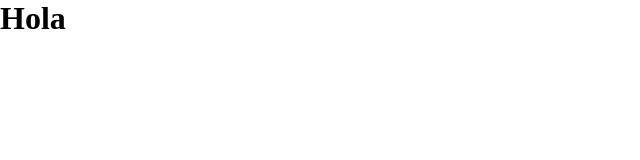
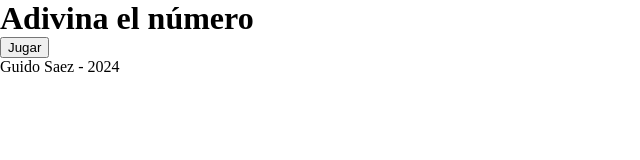
Before and after one commit to GuidoSaez/Mini-Proyectos, a plain HTML site: page adivina-el-numero/index.html in a window 1280 px wide. Shown: the whole page, without its empty margins (0-640 px from the left). Drawn offline with Linux system fonts and the light colour scheme.

Commit message:
index terminado

```diff
--- a/adivina-el-numero/index.html
+++ b/adivina-el-numero/index.html
@@ -3,6 +3,7 @@
   <head>
     <meta charset="UTF-8">
     <meta name="viewport" content="width=device-width, initial-scale=1.0">
+    <meta name="description" content="Juego 'Adivina el número' donde puedes probar tu suerte adivinando el número elegido al azar">
     <title>Adivina el número</title>
     <link rel="stylesheet" href="css/reset.css">
     <link rel="preconnect" href="https://fonts.googleapis.com">
@@ -11,6 +12,12 @@
     <link rel="stylesheet" href="css/index.css">
   </head>
   <body>
-    <h1>Hola</h1>
+    <main>
+      <h1>Adivina el número</h1>
+      <button id="btn-jugar" class="button" type="button">Jugar</button>
+    </main>
+    <footer>
+      <p>Guido Saez - 2024</p>
+    </footer>
   </body>
 </html>
```
